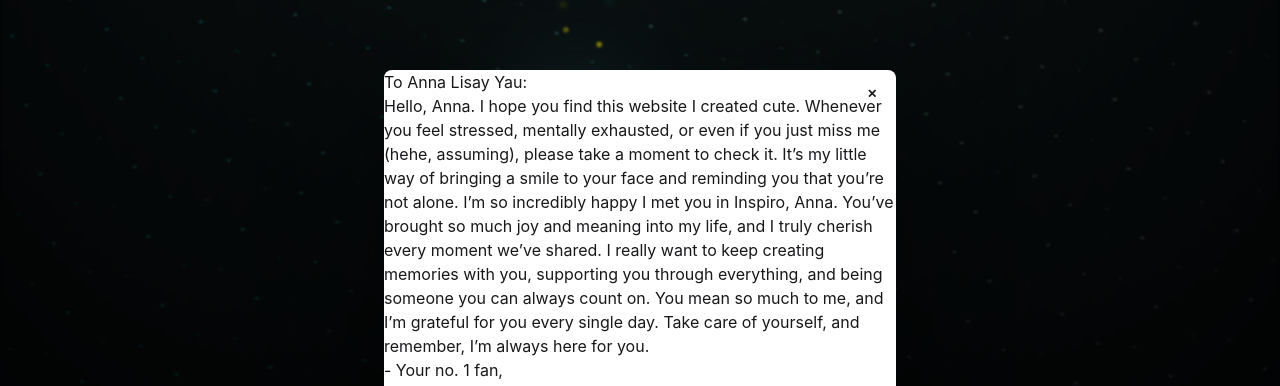
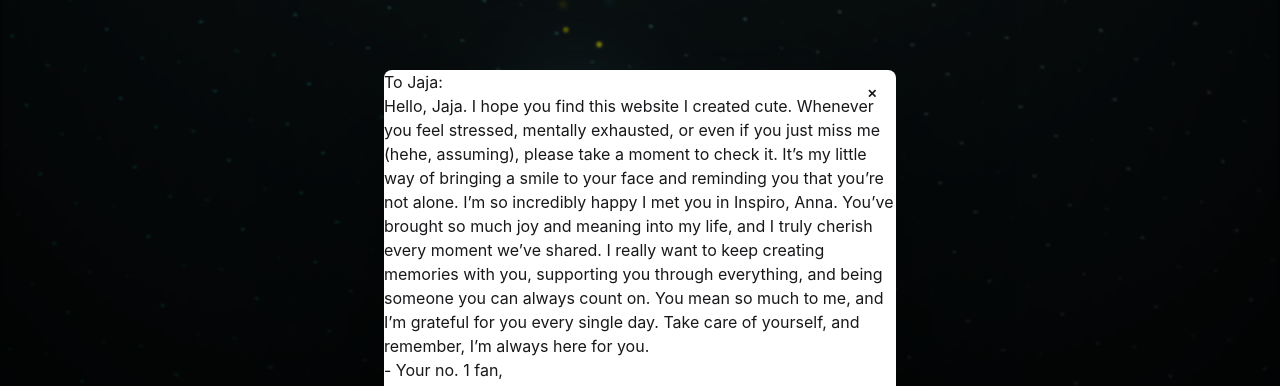
Before and after one commit to Yohanskie101/jaja-website, a React (Vite) app: page /flower in a window 1280 px wide. Both pictures are taken after a click on the button "Click Me!". Shown: the part 162-548 px from the top of the page. Built offline with nearby package versions, Linux system fonts and the light colour scheme.

Commit message:
Fix Name

```diff
--- a/src/pages/flowerpage.jsx
+++ b/src/pages/flowerpage.jsx
@@ -44,9 +44,9 @@ function FlowerPage() {
               ✕
             </button>
           </form>
-          <h3>To Anna Lisay Yau:</h3>
+          <h3>To Jaja:</h3>
           <p className="py-4">
-            Hello, Anna. I hope you find this website I created cute. Whenever
+            Hello, Jaja. I hope you find this website I created cute. Whenever
             you feel stressed, mentally exhausted, or even if you just miss me
             (hehe, assuming), please take a moment to check it. It’s my little
             way of bringing a smile to your face and reminding you that you’re
```
